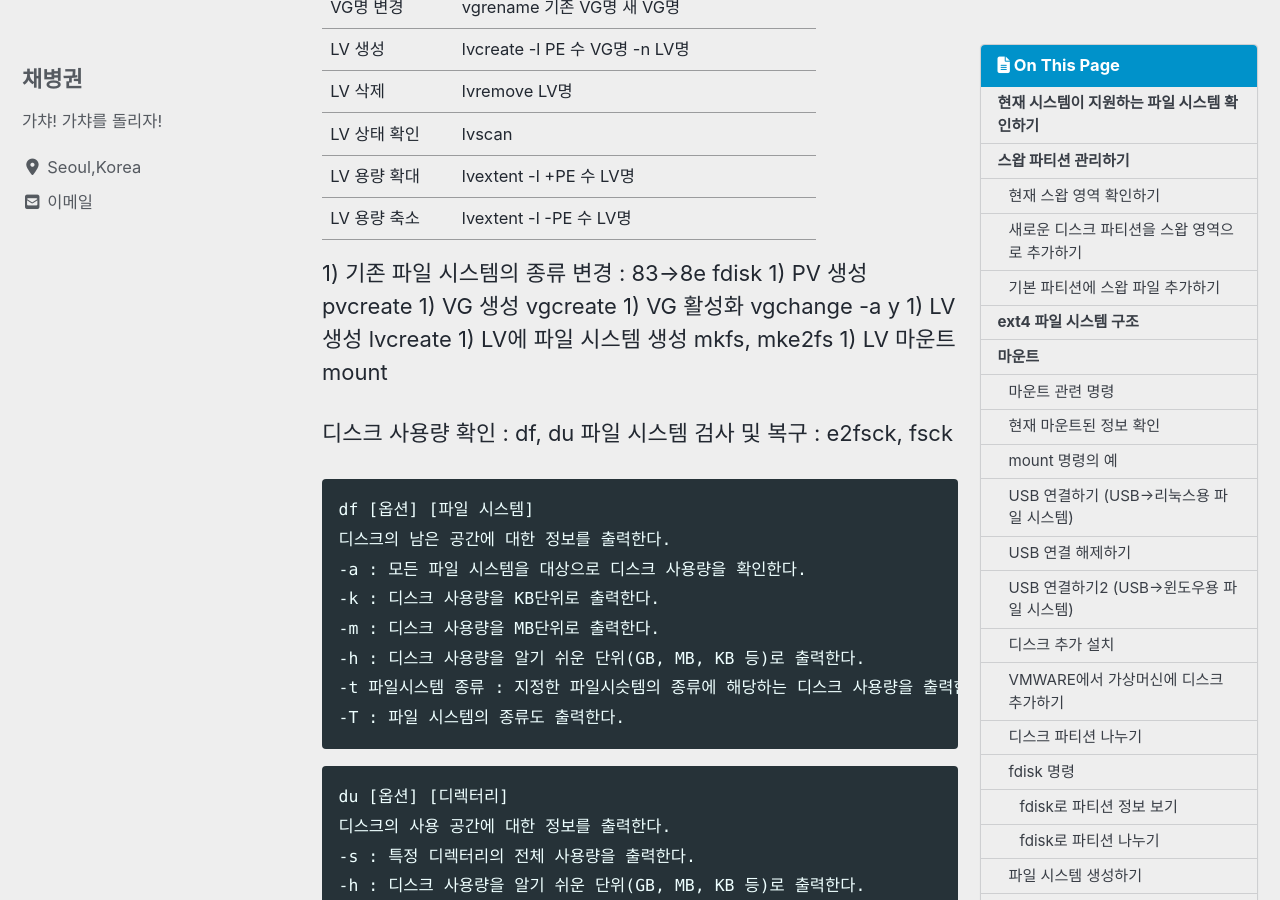
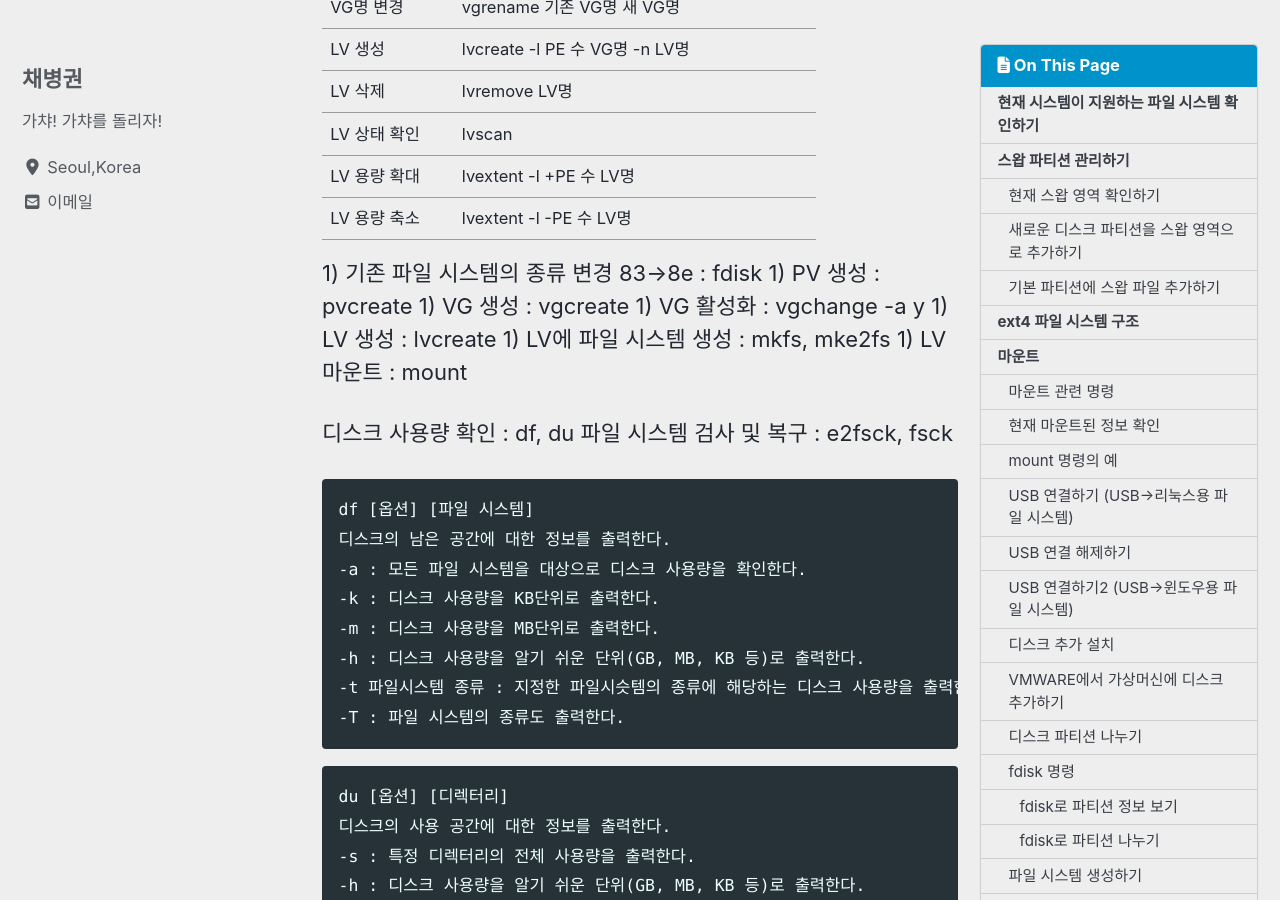
Before and after one commit to ByeongGwonChae/mynotebook, a Jekyll site: the page built from _posts/리눅스/2020-02-26-리눅스-mount.md, in a window 1280 px wide and 900 px high, scrolled down 26378 px. Built offline with Jekyll 4.4.1, drawn with Linux system fonts in a browser that asks for light colours; cached includes are drawn as plain includes; nearby versions of some CDN libraries; part of the change alters nothing that is shown.

```diff
--- a/_posts/리눅스/2020-02-26-리눅스-mount.md
+++ b/_posts/리눅스/2020-02-26-리눅스-mount.md
@@ -424,13 +424,13 @@ LVM(logical volume manager) : 파티션을 효율적으로 사용할 수 있도
 |LV 용량 확대|lvextent -l +PE 수 LV명|
 |LV 용량 축소|lvextent -l -PE 수 LV명|
 
-1) 기존 파일 시스템의 종류 변경 : 83→8e&#9;&#9;fdisk
-1) PV 생성&#9;&#9;pvcreate
-1) VG 생성&#9;&#9;vgcreate
-1) VG 활성화&#9;&#9;vgchange -a y
-1) LV 생성&#9;&#9;lvcreate
-1) LV에 파일 시스템 생성&#9;&#9;mkfs, mke2fs
-1) LV 마운트&#9;&#9;mount
+1) 기존 파일 시스템의 종류 변경 83→8e : fdisk
+1) PV 생성 : pvcreate
+1) VG 생성 : vgcreate
+1) VG 활성화 : vgchange -a y
+1) LV 생성 : lvcreate
+1) LV에 파일 시스템 생성 : mkfs, mke2fs
+1) LV 마운트 : mount
 
 
 
```
